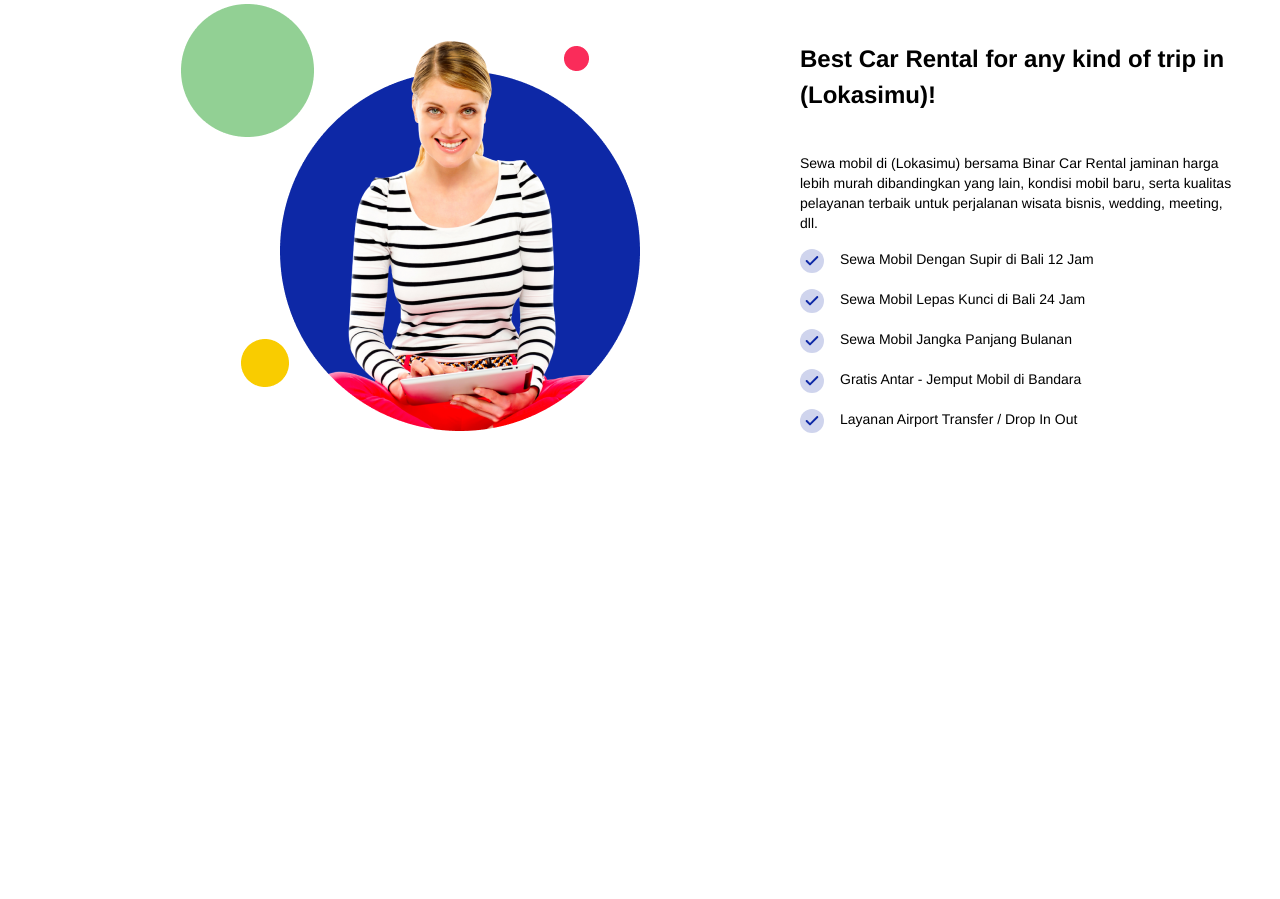
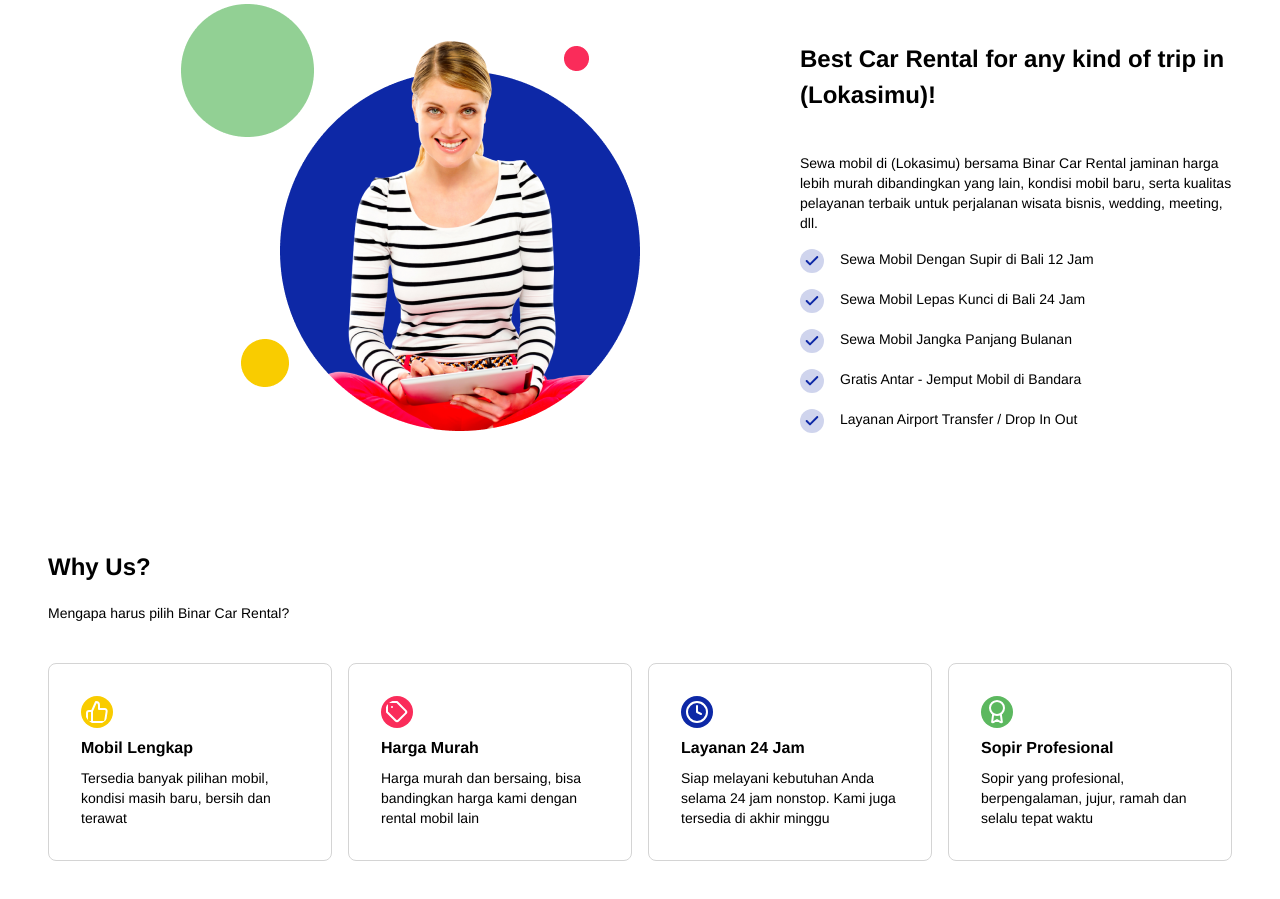
Before and after one commit to SahidJafar/24001117-SYNRGY7-sah-bcr-ch2, a website: page index.html in a window 1280 px wide. Shown: the part 613-1512 px from the top of the page. Before the commit the page ends 1124 px from the top, so only its background shows below. Drawn offline with nearby package versions, Linux system fonts and the light colour scheme.

Commit message:
feat : Create why us section

```diff
--- a/index.html
+++ b/index.html
@@ -162,13 +162,63 @@
 <!-- /Our Section -->
 
 <!-- Why Us Section -->
-<section id="why">
+<section id="why" class="py-10">
+  <div class="container flex flex-col mx-auto px-12">
+    <div class="space-y-5 text-center md:text-left">
+      <h1 class="font-bold text-2xl text-black">Why Us?</h1>
+      <p class="text-sm font-light text-black">
+      Mengapa harus pilih Binar Car Rental?
+      </p>
+    </div>
+    <div class="grid grid-rows-4 md:grid-cols-4 md:grid-rows-1 gap-4 mt-10">
+      <div class="rounded-lg border space-y-2 p-8 border-neutral-300">
+        <i
+        data-feather="thumbs-up"
+        class="rounded-full w-[32px] h-[32px] bg-[#F9CC00] text-white p-1"
+      ></i>
+      <h2 class="text-base font-bold text-black">Mobil Lengkap</h2>
+      <p class="text-sm font-light text-black">
+        Tersedia banyak pilihan mobil, kondisi masih baru, bersih dan
+        terawat
+      </p>
+      </div>
+      <div class="rounded-lg border space-y-2 p-8 border-neutral-300">
+      <i
+        data-feather="tag"
+        class="rounded-full w-[32px] h-[32px] bg-[#FA2C5A] text-white p-1"
+      ></i>
+      <h2 class="text-base font-bold text-black">Harga Murah</h2>
+      <p class="text-sm font-light text-black">
+        Harga murah dan bersaing, bisa bandingkan harga kami dengan rental mobil lain
+      </p>
+     </div>
+      <div class="rounded-lg border space-y-2 p-8 border-neutral-300">
+        <i
+        data-feather="clock"
+        class="rounded-full w-[32px] h-[32px] bg-[#0D28A6] text-white p-1"
+      ></i>
+      <h2 class="text-base font-bold text-black">Layanan 24 Jam</h2>
+      <p class="text-sm font-light text-black">
+        Siap melayani kebutuhan Anda selama 24 jam nonstop. Kami juga tersedia di akhir minggu
+      </p>
+      </div>
+      <div class="rounded-lg border space-y-2 p-8 border-neutral-300">
+        <i
+        data-feather="award"
+        class="rounded-full w-[32px] h-[32px] bg-[#5CB85F] text-white p-1"
+      ></i>
+      <h2 class="text-base font-bold text-black">Sopir Profesional</h2>
+      <p class="text-sm font-light text-black">
+        Sopir yang profesional, berpengalaman, jujur, ramah dan selalu tepat waktu
+      </p>
+      </div>
+    </div>
+  </div>
 </section>
 <!-- /Why Us Section -->
 
 <!-- Testimonial Section -->
 <section id="testimonial">
-
 </section>
 <!-- /Testimonial Section -->
 
```
Also changed, not shown: src/assets/styles/output.css.
